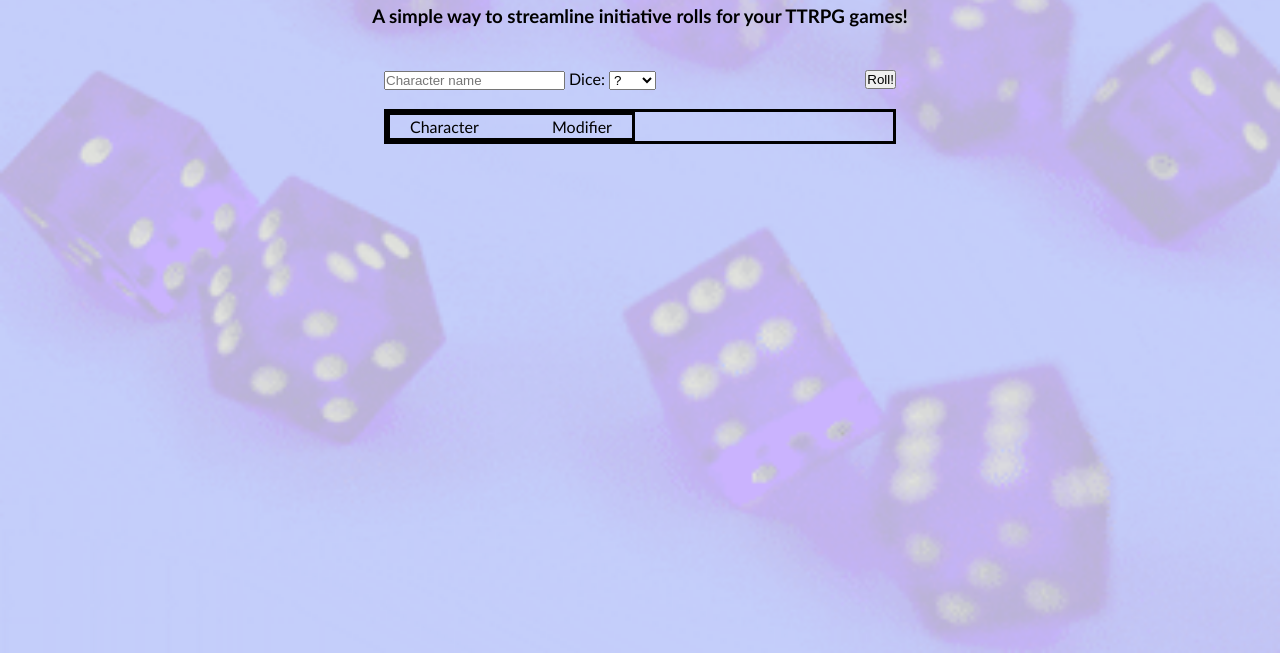
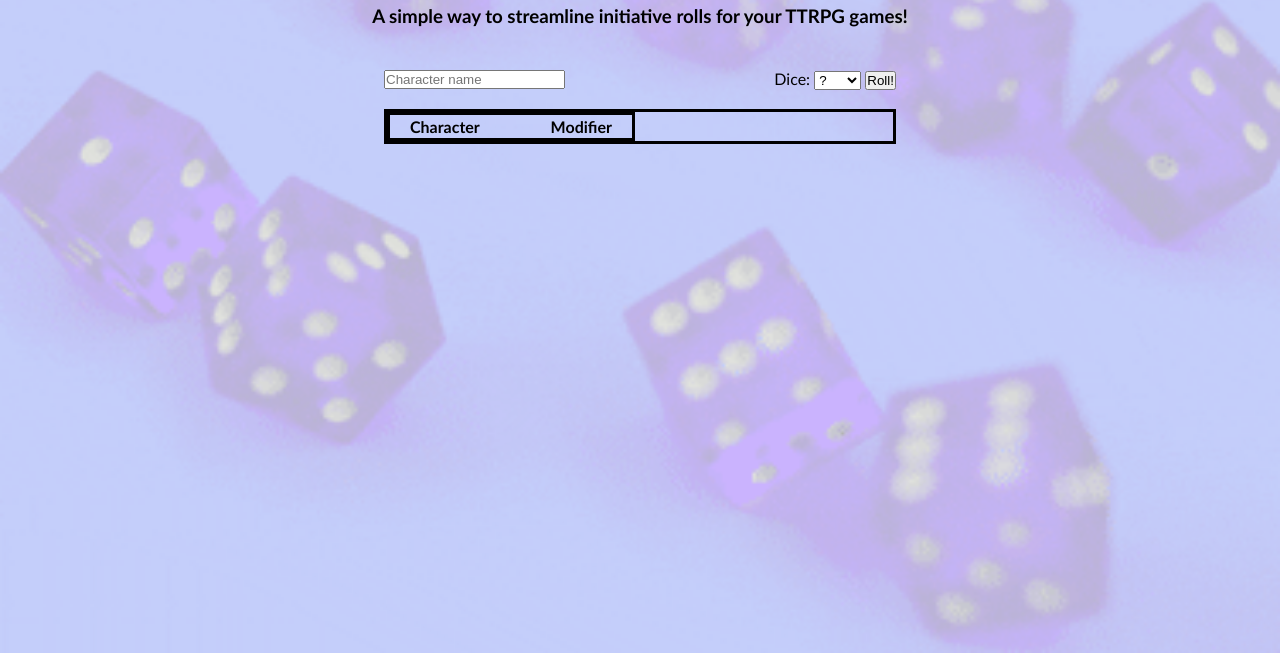
Before and after one commit to alxngrnj/initiative-roller, a plain HTML site: page html/index.html in a window 1280 px wide. Shown: the part 147-800 px from the top of the page. Drawn offline with Linux system fonts and the light colour scheme.

Commit message:
tweak in the page's initial structure

```diff
--- a/html/index.html
+++ b/html/index.html
@@ -16,8 +16,9 @@
             games!</h3>
 
         <div class="input-container">
+            <input aria-label="name" type="text" placeholder="Character name" class="input">
+
             <form>
-                    <input aria-label="name" type="text" placeholder="Character name" class="input">
                 <label for="dice">
                     Dice:
                     <select id="dice" name="dice" class="input" required>
@@ -26,16 +27,15 @@
                         <option value="d20">D20</option>
                     </select>
                 </label>
+                <button type="submit" id="roll">Roll!</button>
             </form>
-
-                    <button type="click" id="roll">Roll!</button>
         </div>
 
         <div class="content-container">
-                <div class="content-column">
+            <div class="content-column character-list">
                 <div class="top-row">
-                        <p>Character</p>
-                        <p>Modifier</p>
+                    <h4>Character</h4>
+                    <h4>Modifier</h4>
                 </div>
             </div>
             <div class="content-column roll-column">
```
Lines whose indentation alone changed are shown as unchanged.
